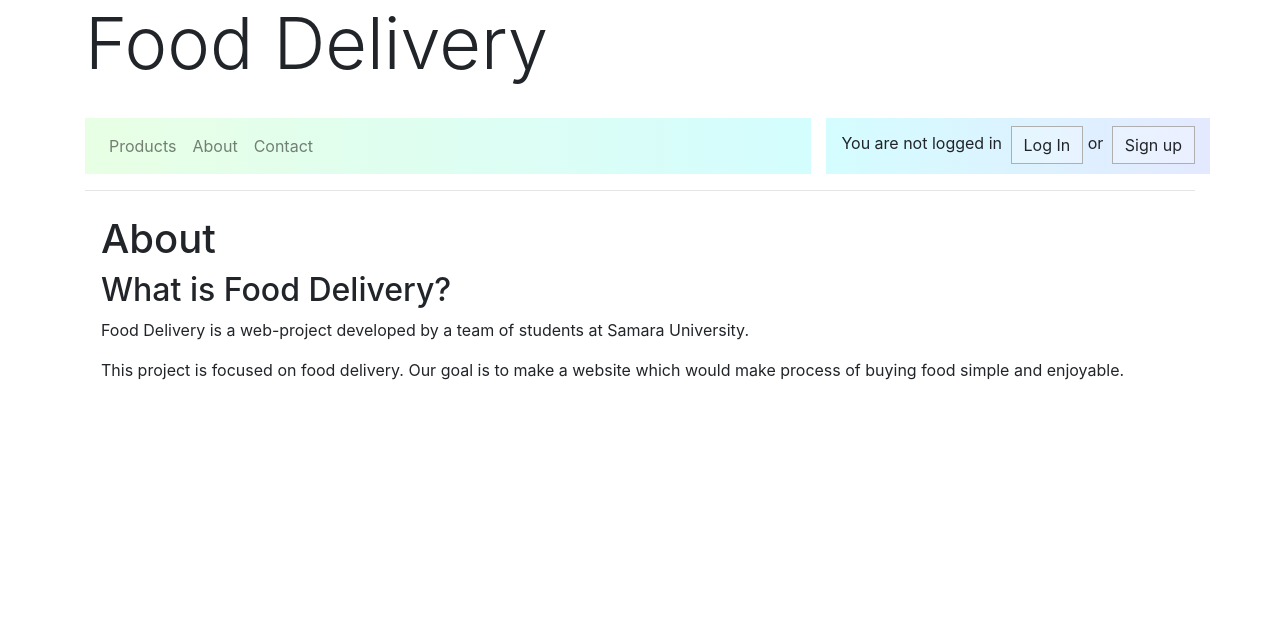
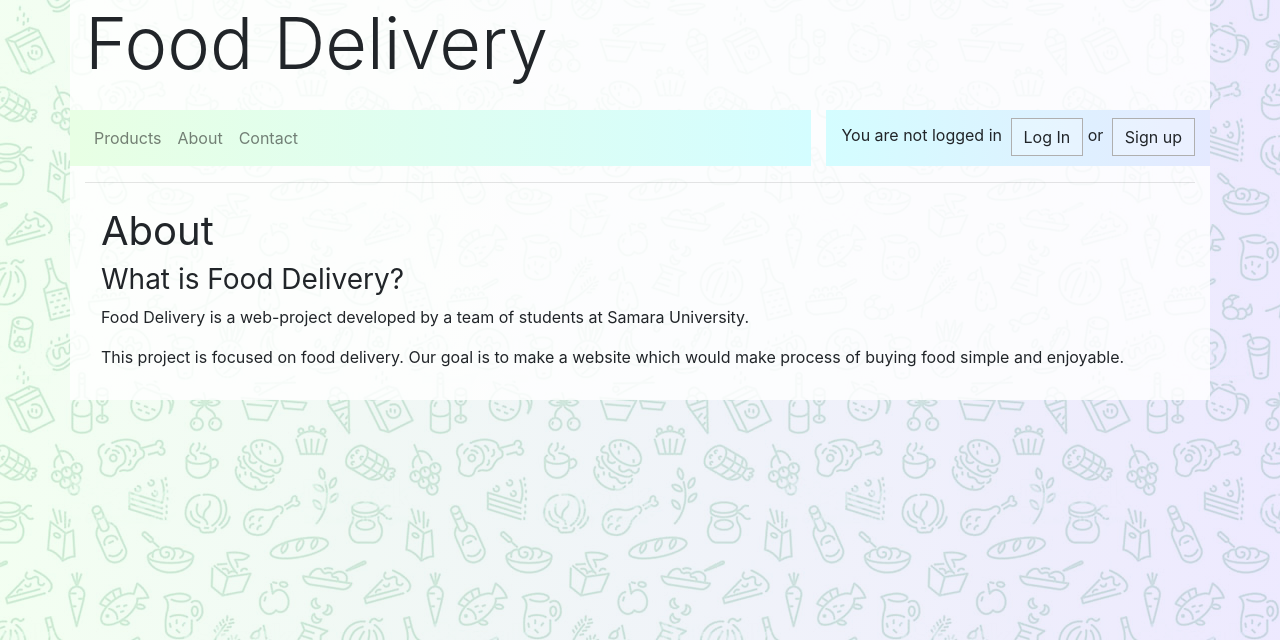
Before and after one commit to algorithm-ssau/food-delivery, a Django app: page /about/ in a window 1280 px wide. Shown: the top 640 px of the page. Run offline with Django 3.2, Linux system fonts and the light colour scheme; some libraries are stand-ins or nearby versions.

Commit message:
Added background

```diff
--- a/src/static/css/style.css
+++ b/src/static/css/style.css
@@ -1,3 +1,13 @@
+
+body {
+     background:linear-gradient(to left, rgba(221, 213, 255, 0.51), rgba(231, 254, 228, 0.5)), url(bg.jpg);
+}
+
+.container {
+    background:#ffffffd6;
+    padding-bottom: 15px;
+}
+
 .gradColor_green_blue {
     background: linear-gradient(to right, #e8ffe4, #d4fdff);
 }
--- a/src/templates/about.html
+++ b/src/templates/about.html
@@ -1,8 +1,13 @@
 {% extends 'base.html' %}
 
 {% block content %}
-	<h1>About</h1>
-	<h2>What is Food Delivery?</h2>
-	<p>Food Delivery is a web-project developed by a team of students at Samara University.</p>
-	<p>This project is focused on food delivery. Our goal is to make a website which would make process of buying food simple and enjoyable.</p>
+<div class="row">
+	<div class="col">
+	<h1 class="font-weight-normal d-inline">About</h1>
+	<h3 class="font-weight-normal mt-2">What is Food Delivery?</h3>
+	<p class="text-left">Food Delivery is a web-project developed by a team of students at Samara University.</p>
+	<p class="text-left">This project is focused on food delivery. Our goal is to make a website which would make process of buying food simple and enjoyable.</p>
+
+	</div>
+</div>
 {% endblock %}
--- a/src/templates/base.html
+++ b/src/templates/base.html
@@ -2,7 +2,7 @@
 {% load static %}
 <html>
 	<head>
-		<title>FoodDelivery</title>
+		<title >FoodDelivery</title>
         <style>
             .active {background-color: #343a40 !important;border-color: #343a40 !important;}
             .nopadding {padding: 0 !important;margin: 0 !important;}
@@ -17,7 +17,7 @@
 		<div class="container">
 			<div class="row">
 				<div class="col-sm">
-					<h1 class="display-3">Food Delivery</h1>
+					<h1 class="display-3 d-inline">Food Delivery</h1>
 				</div>
 			</div>
 			<div class="row mt-4">
@@ -37,7 +37,6 @@
 			</div>
 		</div>
 
-
         <script>
             $('#loginModal').on('shown.bs.modal', function () {
               $('#myInput').trigger('focus')
--- a/src/templates/navbar.html
+++ b/src/templates/navbar.html
@@ -1,6 +1,6 @@
 
 <div class="col">
-  <nav class="navbar navbar-expand-lg navbar-light gradColor_green_blue">
+  <nav class="navbar navbar-expand-lg navbar-light gradColor_green_blue" style="margin-left:-15px;">
     <div class="collapse navbar-collapse" id="navbarNavAltMarkup">
       <div class="navbar-nav">
         <a class="nav-item nav-link" href="{% url 'products:product-category' categoryId=0 %}">Products</a>
```
Also changed, not shown: src/static/css/bg.jpg (added).
